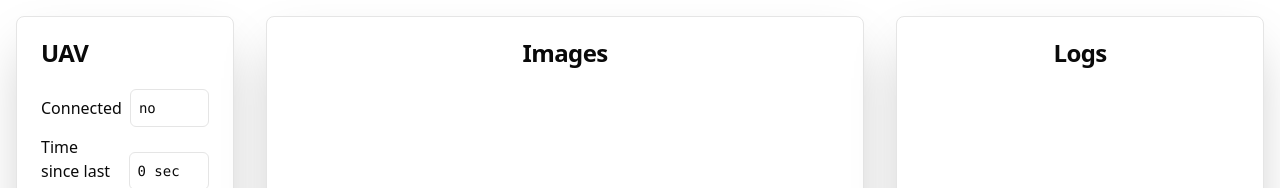
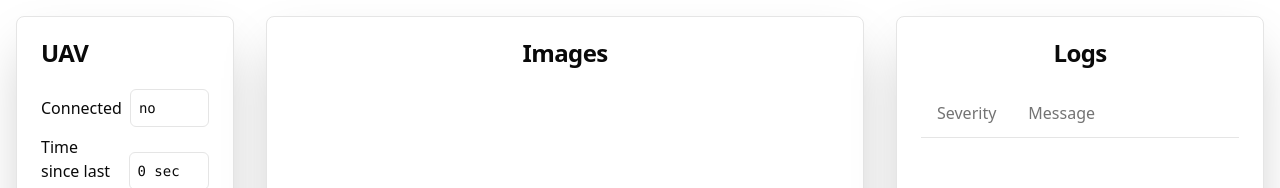
Before and after one commit to uaarg/emu, a React (Vite) app in the folder frontend/: page / in a window 1280 px wide. Shown: the top 188 px of the page. Built offline with nearby package versions, Linux system fonts and the light colour scheme; no server answers.

Commit message:
scrolling and logs work but are not the best looking

```diff
--- a/frontend/src/App.jsx
+++ b/frontend/src/App.jsx
@@ -10,6 +10,8 @@ import {
 } from './components/ui/card'
 
 import { Switch } from "./components/ui/switch"
+import { TableBody, TableCell, TableHead, TableHeader, TableRow } from './components/ui/table.jsx';
+import { ScrollArea } from './components/ui/scroll-area';
 
 
 
@@ -57,7 +59,7 @@ function App() {
                 break;
             case "log":
                 console.log("log");
-                setLogs((prev) => [...prev, {message: json.message, severity: json.severity}]);
+                setLogs((prev) => [{message: json.message, severity: json.severity}, ...prev]);
                 break;
         };
     }, []);
@@ -77,7 +79,7 @@ function App() {
             <div className="flex-grow h-full flex min-w-[400px] min-h-[400px] items-start justify-center p-4">
                 <ImageLayout filename={imageName}/>
             </div>
-            <div className="w-[400px] min-h-[400px] flex-shrink-0 flex-grow-0 p-4">
+            <div className="w-[400px] min-h-[400px] h-full flex-shrink-0 flex-grow-0 p-4">
                 <LogView logs={logs}/>
             </div>
         </div>
@@ -158,13 +160,40 @@ function ImageLayout({filename}) {
 function LogView({logs}) {
     return (
         <>
-      <Card className="w-full h-full shadow-2xl">
+          <Card className="w-full h-full shadow-2xl flex flex-col">
                 <CardHeader>
                     <CardTitle className="text-center w-full">
                         Logs
                     </CardTitle>
                 </CardHeader>
-            <CardContent>
+                <CardContent className="flex flex-col flex-grow min-h-0">
+                    <ScrollArea className="flex-grow min-h-0">
+                    <table className="w-full table-auto">
+                    <TableHeader>
+                        <TableRow>
+                            <TableHead className="w-[80px]"> Severity </TableHead>
+                            <TableHead> Message </TableHead>
+                        </TableRow>
+                    </TableHeader>
+                    <TableBody>
+                        {logs.map((log, index) => {
+                            let rowClass = "";
+                            if (log.severity == "warning") {
+                                rowClass = "bg-red-100";
+                            } else if (log.severity == "error") {
+                                rowClass = "bg-orange-100";
+                            }
+
+                            return (
+                            <TableRow key={index} className={rowClass}>
+                                <TableCell className="w-[80px]"> {log.severity} </TableCell>
+                                <TableCell> {log.message} </TableCell>
+                            </TableRow>
+                            );
+                        })}
+                    </TableBody>
+                </table>
+                </ScrollArea>
                 </CardContent>
             </Card>
         </>
--- /dev/null
+++ b/frontend/src/components/ui/scroll-area.jsx
@@ -0,0 +1,38 @@
+import * as React from "react"
+import * as ScrollAreaPrimitive from "@radix-ui/react-scroll-area"
+
+import { cn } from "@/lib/utils"
+
+const ScrollArea = React.forwardRef(({ className, children, ...props }, ref) => (
+  <ScrollAreaPrimitive.Root
+    ref={ref}
+    className={cn("relative overflow-hidden", className)}
+    {...props}>
+    <ScrollAreaPrimitive.Viewport className="h-full w-full rounded-[inherit]">
+      {children}
+    </ScrollAreaPrimitive.Viewport>
+    <ScrollBar />
+    <ScrollAreaPrimitive.Corner />
+  </ScrollAreaPrimitive.Root>
+))
+ScrollArea.displayName = ScrollAreaPrimitive.Root.displayName
+
+const ScrollBar = React.forwardRef(({ className, orientation = "vertical", ...props }, ref) => (
+  <ScrollAreaPrimitive.ScrollAreaScrollbar
+    ref={ref}
+    orientation={orientation}
+    className={cn(
+      "flex touch-none select-none transition-colors",
+      orientation === "vertical" &&
+        "h-full w-2.5 border-l border-l-transparent p-[1px]",
+      orientation === "horizontal" &&
+        "h-2.5 flex-col border-t border-t-transparent p-[1px]",
+      className
+    )}
+    {...props}>
+    <ScrollAreaPrimitive.ScrollAreaThumb className="relative flex-1 rounded-full bg-border" />
+  </ScrollAreaPrimitive.ScrollAreaScrollbar>
+))
+ScrollBar.displayName = ScrollAreaPrimitive.ScrollAreaScrollbar.displayName
+
+export { ScrollArea, ScrollBar }
--- /dev/null
+++ b/frontend/src/components/ui/table.jsx
@@ -0,0 +1,83 @@
+import * as React from "react"
+
+import { cn } from "@/lib/utils"
+
+const Table = React.forwardRef(({ className, ...props }, ref) => (
+  <div className="relative w-full overflow-auto">
+    <table
+      ref={ref}
+      className={cn("w-full caption-bottom text-sm", className)}
+      {...props} />
+  </div>
+))
+Table.displayName = "Table"
+
+const TableHeader = React.forwardRef(({ className, ...props }, ref) => (
+  <thead ref={ref} className={cn("[&_tr]:border-b", className)} {...props} />
+))
+TableHeader.displayName = "TableHeader"
+
+const TableBody = React.forwardRef(({ className, ...props }, ref) => (
+  <tbody
+    ref={ref}
+    className={cn("[&_tr:last-child]:border-0", className)}
+    {...props} />
+))
+TableBody.displayName = "TableBody"
+
+const TableFooter = React.forwardRef(({ className, ...props }, ref) => (
+  <tfoot
+    ref={ref}
+    className={cn("border-t bg-muted/50 font-medium [&>tr]:last:border-b-0", className)}
+    {...props} />
+))
+TableFooter.displayName = "TableFooter"
+
+const TableRow = React.forwardRef(({ className, ...props }, ref) => (
+  <tr
+    ref={ref}
+    className={cn(
+      "border-b transition-colors hover:bg-muted/50 data-[state=selected]:bg-muted",
+      className
+    )}
+    {...props} />
+))
+TableRow.displayName = "TableRow"
+
+const TableHead = React.forwardRef(({ className, ...props }, ref) => (
+  <th
+    ref={ref}
+    className={cn(
+      "h-12 px-4 text-left align-middle font-medium text-muted-foreground [&:has([role=checkbox])]:pr-0",
+      className
+    )}
+    {...props} />
+))
+TableHead.displayName = "TableHead"
+
+const TableCell = React.forwardRef(({ className, ...props }, ref) => (
+  <td
+    ref={ref}
+    className={cn("p-4 align-middle [&:has([role=checkbox])]:pr-0", className)}
+    {...props} />
+))
+TableCell.displayName = "TableCell"
+
+const TableCaption = React.forwardRef(({ className, ...props }, ref) => (
+  <caption
+    ref={ref}
+    className={cn("mt-4 text-sm text-muted-foreground", className)}
+    {...props} />
+))
+TableCaption.displayName = "TableCaption"
+
+export {
+  Table,
+  TableHeader,
+  TableBody,
+  TableFooter,
+  TableHead,
+  TableRow,
+  TableCell,
+  TableCaption,
+}
```
Lines whose indentation alone changed are shown as unchanged.
